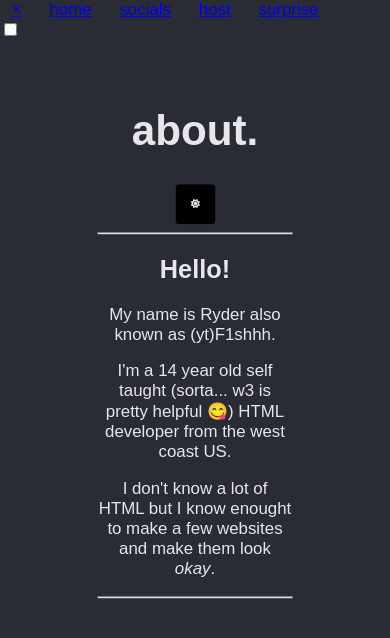
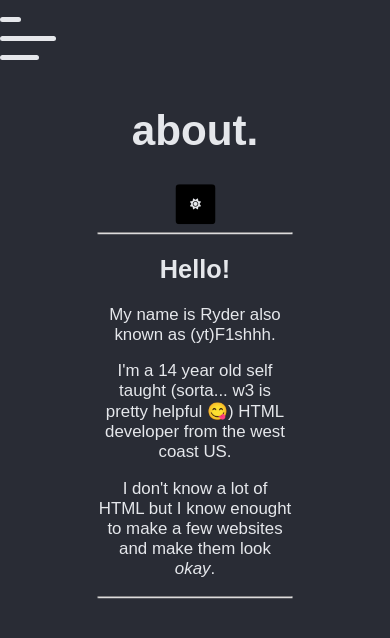
Before and after one commit to YTF1shhh/f1shhh.club, a plain HTML site: page about.html in a window 390 px wide. Drawn offline with nearby package versions, Linux system fonts and the light colour scheme.

Commit message:
Update styles.css

```diff
--- a/styles.css
+++ b/styles.css
@@ -59,7 +59,7 @@ body.darkmode {
     color: #e5e7eb;
     text-decoration: none;
     padding: 5%;
-    font-size: 2vh;
+    font-size: 1.8vh;
   }
 
   .darkmode #hostlink {
@@ -69,7 +69,7 @@ body.darkmode {
       color: #e5e7eb;
       text-decoration: none;
       padding: 5%;
-      font-size: 2vh;
+      font-size: 1.8vh;
   }
   .darkmode #socialslink {
     color: #292c35;
@@ -146,7 +146,7 @@ body.darkmode {
 }
 #surpriselink {
     color: #e5e7eb;
-    font-size: 90%;
+    font-size: 1.8;
     position: absolute;
     left: 50%;
     top: 92%;
@@ -157,7 +157,7 @@ body.darkmode {
     color: #e5e7eb;
     text-decoration: none;
     padding: 5%;
-    font-size: 2vh;
+    font-size: 1.8vh;
 }
 
 .darkmode #aboutlink {
@@ -175,7 +175,7 @@ body.darkmode {
     color: #e5e7eb;
     border-radius: 4px;
     text-align: center;
-    font-size: 1.1vh;
+    font-size: 1.3vh;
 }
 .darkmode #dark-mode-toggle {
     border: none;
@@ -243,3 +243,89 @@ body.darkmode {
     }
 
 }
+
+
+.sidenav {
+    height: 100%;
+    width: 0;
+    position: fixed;
+    z-index: 1;
+    top: 0;
+    left: 0;
+    background-color: #000;
+    overflow-x: hidden;
+    transition: 0.5s;
+    padding-top: 60px;
+    border-radius: 20px;
+  }
+
+  .sidenav a {
+    padding: 8px 8px 8px 32px;
+    text-decoration: none;
+    font-size: 25px;
+    color: #e5e7eb;
+    display: block;
+    transition: 0.3s;
+  }
+
+  .sidenav a:hover {
+    text-decoration: underline;
+  }
+
+  .sidenav .closebtn {
+    position: absolute;
+    top: 0px;
+    right: 200px;
+    font-size: 36px;
+    margin-left: 50px;
+  }
+
+  @media screen and (max-height: 450px) {
+    .sidenav {padding-top: 15px;}
+    .sidenav a {font-size: 18px;}
+  }
+
+
+
+  label{
+    position: relative;
+    top: 10px;
+    display:flex;
+    flex-direction:column;
+    width: 70px;
+    cursor:pointer;
+  }
+
+  label span{
+    background: #e5e7eb;
+    border-radius:10px;
+    height:5px;
+    margin: 7px 0;
+
+
+  }
+  .darkmode label span {
+      background: #292c35;
+
+  }
+
+
+  span:nth-of-type(1){
+    width:30%;
+
+  }
+
+  span:nth-of-type(2){
+    width:80%;
+  }
+
+
+  span:nth-of-type(3){
+    width:55%;
+
+  }
+
+
+  input[type="checkbox"]{
+    display:none;
+  }
```
